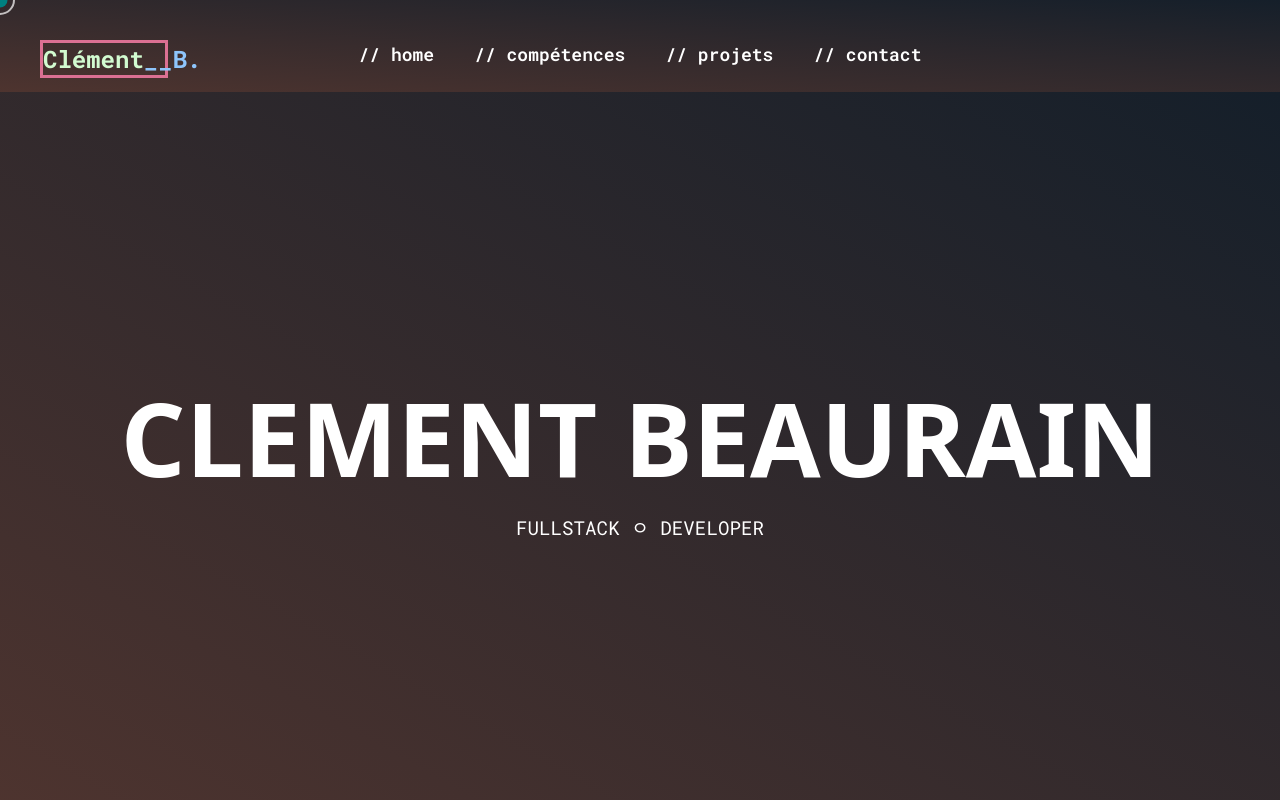
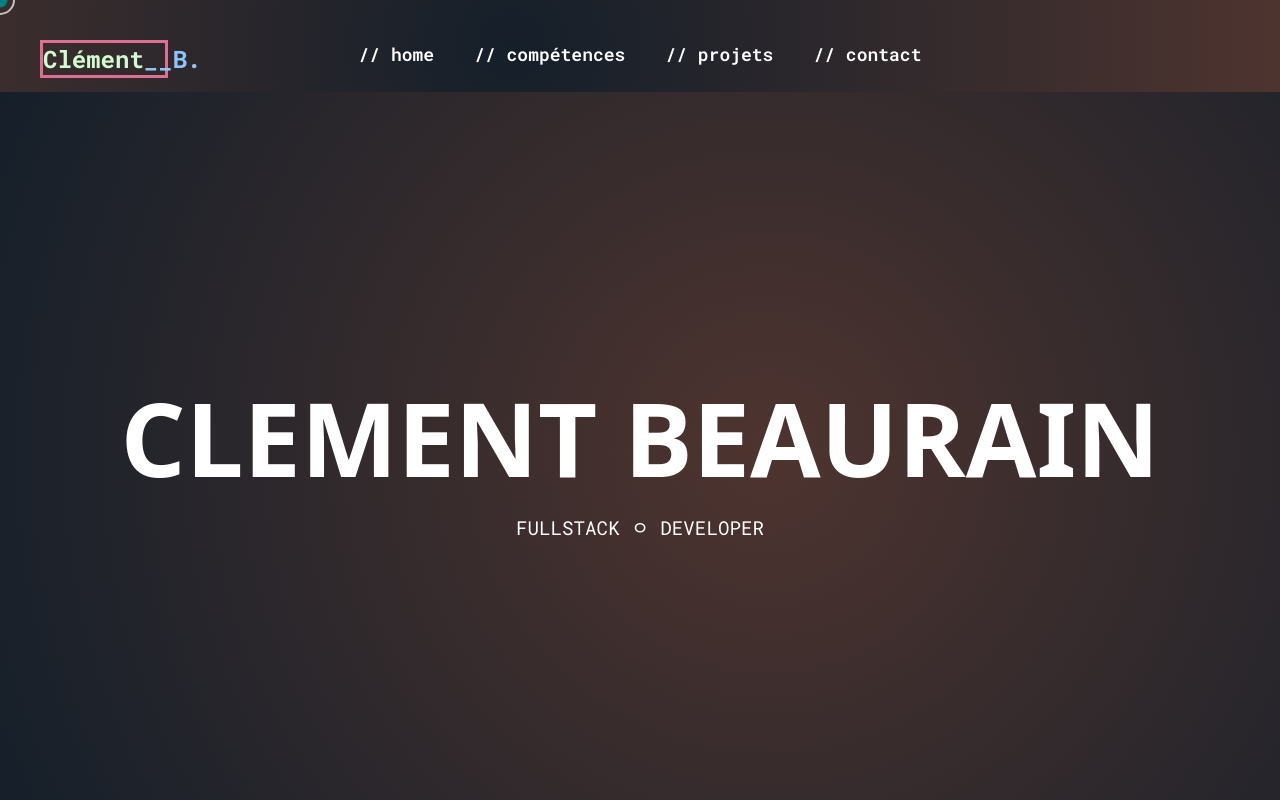
Before and after one commit to Lap0u/Portfolio, a React (Vite) app in the folder my-portfolio/: page / in a window 1280 px wide. Shown: the top 800 px of the page. Built offline with nearby package versions, Linux system fonts and the light colour scheme.

Commit message:
ajout radial gradient bg

```diff
--- a/my-portfolio/src/App.tsx
+++ b/my-portfolio/src/App.tsx
@@ -20,9 +20,7 @@ const App = () => {
   };
 
   return (
-    <div
-      className="w-screen bg-gradient-to-r from-darkGradiantBg to-lightGradiantBg relative h-[200vh]"
-      onMouseMove={handleMouseMove}>
+    <div className="w-screen relative h-[200vh]" onMouseMove={handleMouseMove}>
       <div className="cursor-dot"></div>
       <div className="cursor-outline"></div>
       {/* <BackgroundImage /> */}
--- a/my-portfolio/src/components/BigTitle.tsx
+++ b/my-portfolio/src/components/BigTitle.tsx
@@ -1,6 +1,6 @@
 const BigTitle = () => {
   return (
-    <div className="flex flex-col items-center justify-center w-screen h-[90vh] bg-gradient-to-bl from-darkGradiantBg to-lightGradiantBg">
+    <div className="flex flex-col items-center justify-center w-screen h-[90vh] radial2">
       <div className="text-[clamp(6rem_,_8vw_,_10rem)] font-bold text-white">
         CLEMENT BEAURAIN
       </div>
--- a/my-portfolio/src/components/NavBar.tsx
+++ b/my-portfolio/src/components/NavBar.tsx
@@ -14,7 +14,7 @@ const NavBar = () => {
     isHovered ? 'opacity-40' : 'opacity-100'
   }`;
   return (
-    <div className="w-screen flex justify-center items-center z-1 top-0 bg-gradient-to-bl from-darkGradiantBg to-lightGradiantBg pb-6 sticky">
+    <div className="w-screen flex justify-center items-center z-1 top-0 radial1 pb-6 sticky">
       <div className="hover:opacity-80 font-roboto text-2xl text-pastelTeal w-[10vw] font-bold absolute top-10 left-10 z-10 debug">
         Clément<span className="text-pastelBlue">__B.</span>
       </div>
--- a/my-portfolio/src/styles/tailwind.css
+++ b/my-portfolio/src/styles/tailwind.css
@@ -6,6 +6,14 @@
   margin: 0;
   padding: 0;
   cursor: none;
+}
+
+.radial1 {
+  background: radial-gradient(circle at 40%, #151f2a, #4e342f);
+}
+
+.radial2 {
+  background: radial-gradient(circle at 60%, #4e342f, #151f2a);
 }
 
 .cursor-dot {
```
